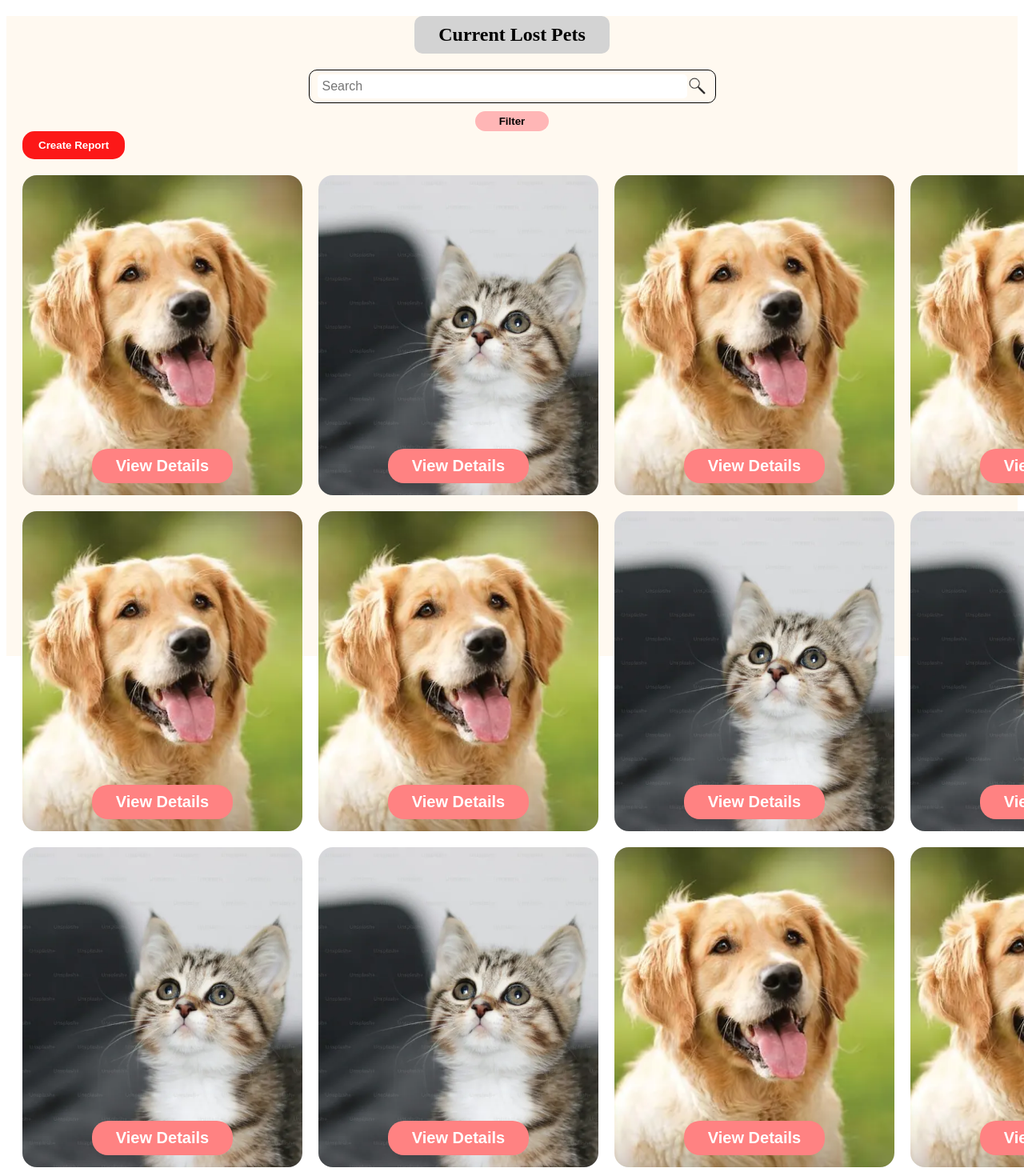
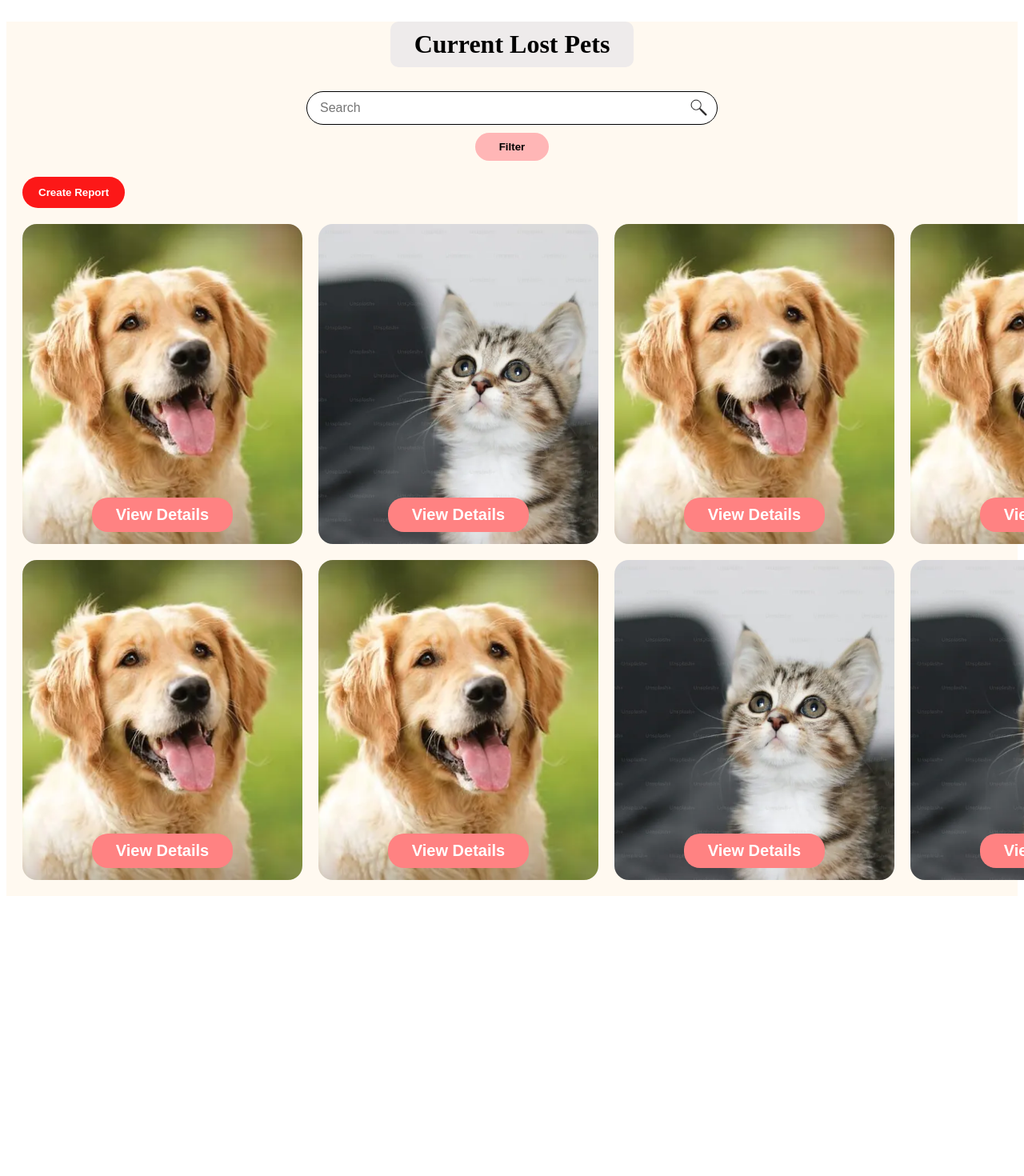
Before and after one commit to Davidyili230/CompanionCare, a React (Vite) app: page /LostPet in a window 1280 px wide. Shown: the top 1470 px of the page at 80% size. After the commit the page ends 1128 px from the top, so only its background shows below. Built offline with nearby package versions, Linux system fonts and the light colour scheme.

Commit message:
added page navigation and updated page design

```diff
--- a/src/App.jsx
+++ b/src/App.jsx
@@ -19,6 +19,7 @@
         <Route path="/AdoptPet" element={<AdoptPet/>} />
         <Route path="/LostPet" element={<LostPet/>} />
         <Route path="/LostPetReport" element={<LostPetReport/>} />
+        <Route path="/PetDetails" element={<PetDetails/>} />
       </Routes>
     </BrowserRouter>
   )
--- a/src/LostPet/LostPet.jsx
+++ b/src/LostPet/LostPet.jsx
@@ -40,6 +40,11 @@
         navigate("/LostPetReport");
     }
 
+    // to be replaced with actual data from database
+    const currentLostPets = [
+        "golden-retriever", "cat", "golden-retriever", "golden-retriever",
+        "golden-retriever", "golden-retriever", "cat", "cat"
+    ]
 
     return (
         <div className={styles.lostPetContainer}>
@@ -59,18 +64,15 @@
 
             {/* Filler image cards. Replace when database is set up */}
             <div className={styles.cardContainer}>
-                <Card img="./animalImgs/golden-retriever.webp"/>
-                <Card img="./animalImgs/cat.webp"/>
-                <Card img="./animalImgs/golden-retriever.webp"/>
-                <Card img="./animalImgs/golden-retriever.webp"/>
-                <Card img="./animalImgs/golden-retriever.webp"/>
-                <Card img="./animalImgs/golden-retriever.webp"/>
-                <Card img="./animalImgs/cat.webp"/>
-                <Card img="./animalImgs/cat.webp"/>
-                <Card img="./animalImgs/cat.webp"/>
-                <Card img="./animalImgs/cat.webp"/>
-                <Card img="./animalImgs/golden-retriever.webp"/>
-                <Card img="./animalImgs/golden-retriever.webp"/>
+                {
+                    currentLostPets.map((missingPet, idx) => (
+                        <Card
+                            key={idx}
+                            img={`./animalImgs/${missingPet}.webp`}
+                            alt={`${missingPet} image`}
+                        />
+                    ))
+                }
             </div>
         </div>
     )
--- a/src/LostPet/PetDetails.jsx
+++ b/src/LostPet/PetDetails.jsx
@@ -62,6 +62,7 @@
             </h2>
 
             <div className={styles.detailContainer}>
+                {/* It is hard coded to show cat image. Update when database is available */}
                 <div className={styles.imgContainer}>
                     <img src="./animalImgs/cat.webp" alt="animal image"/>
                 </div>
--- a/src/LostPet/modules/LostPet.module.css
+++ b/src/LostPet/modules/LostPet.module.css
@@ -6,14 +6,20 @@
     justify-content: center;
     align-items: center;
     gap: 10px;
+    margin-bottom: 20px;
 }
 
 .searchInput {
     display: flex;
     align-items: center;
-    border-radius: 10px;
+    border-radius: 25px;
     padding: 5px 10px;
     border: 1px solid black;
+    background-color: white;
+}
+
+.searchInput:hover {
+    box-shadow: 0 2px 6px rgb(113, 111, 111);
 }
 
 .searchInput input{
@@ -28,17 +34,18 @@
     width: 25px;
     height: 25px;
     cursor: pointer;
+    margin-left: 5px;
 }
 
 /* ========== Filter Button ========== */
 .filterButton {
-    display: flex;
     border: none;
-    border-radius: 15px;
+    border-radius: 25px;
     background-color: #FFB6B6;
-    padding: 5px 30px;
+    padding: 10px 30px;
     font-weight: bold;
     cursor: pointer;
+    transition: background-color 0.3s ease;
 }
 
 .filterButton:hover {
@@ -49,18 +56,20 @@
 
 .lostPetContainer {
    background: #FFF9F0;
-   height: 100vh;
+   min-height: 100vh;
 }
 
 /* ========== Title ========== */
 
 .title {
     text-align: center;
+    font-size: 2rem;
+    margin-bottom: 30px;
 }
 
 .titleContainer {
     display: inline-block;
-    background-color: lightgray;
+    background-color: rgb(238, 235, 235);
     padding: 10px 30px;
     border-radius: 10px;
     font-weight: bold;
@@ -69,15 +78,15 @@
 /* ========== Report Button ========== */
 
 .reportButton {
-    display: flex;
     color: white;
     background-color: #FC1818;
-    border-radius: 15px;
+    border-radius: 25px;
     border: none;
-    padding: 10px 20px;
+    padding: 12px 20px;
     font-weight: bold;
     cursor: pointer;
     margin-left: 20px;
+    transition: all 0.3s ease;
 }
 
 .reportButton:hover {
--- a/src/components/card.jsx
+++ b/src/components/card.jsx
@@ -1,7 +1,14 @@
 
 import styles from "./card.module.css"
+import { useNavigate } from "react-router-dom"
 
 export default function Card({ img }) {
+    const navigate = useNavigate();
+
+    const nextPage = () => {
+        navigate("/PetDetails")
+    }
+
     return (
         <div className={styles.cardContainer}>
             <img
@@ -10,7 +17,10 @@
                 className={styles.cardImg}
             />
 
-            <button className={styles.cardButton}>
+            <button
+                className={styles.cardButton}
+                onClick={nextPage}
+            >
                 View Details
             </button>
         </div>
```
Lines whose indentation alone changed are shown as unchanged.
